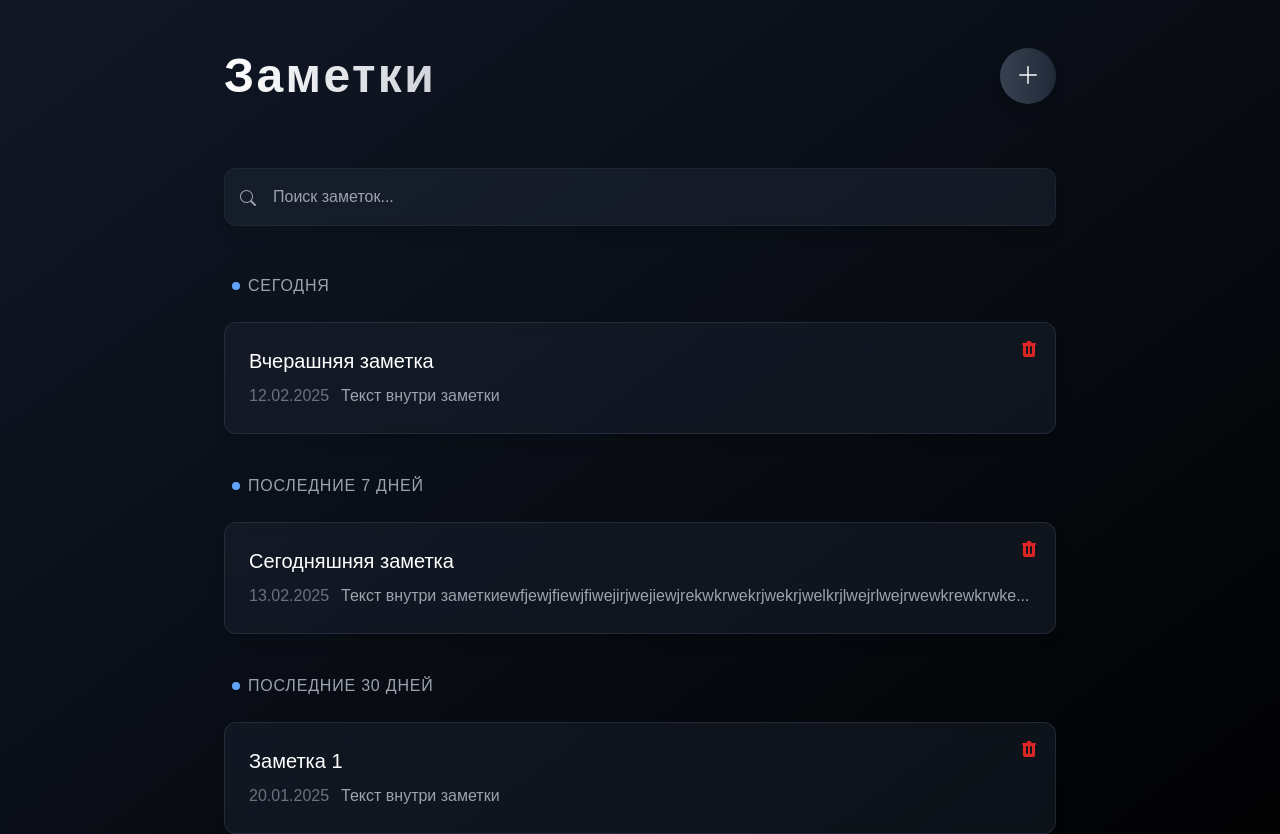
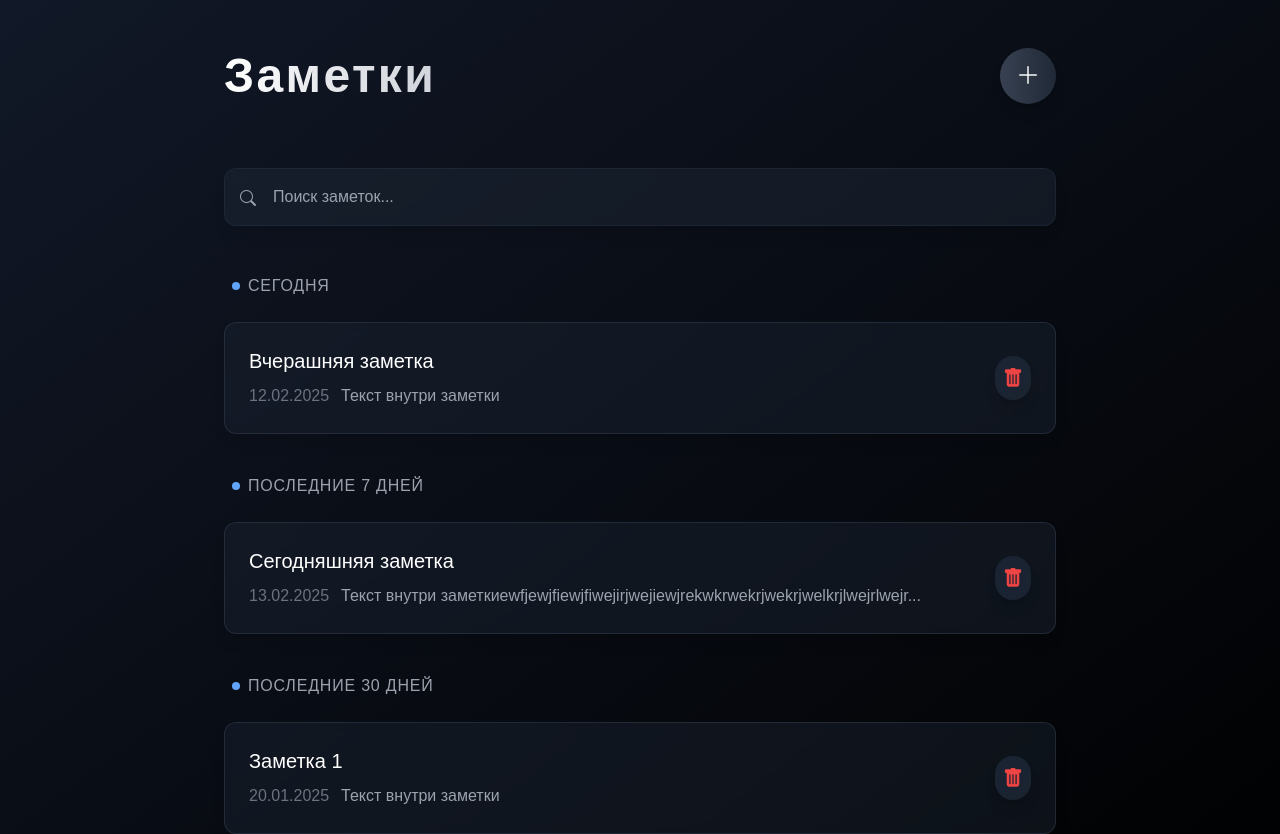
Before and after one commit to TG-Note-App/note-fe, a Vue app: page /notes in a window 1280 px wide. Shown: the top 834 px of the page. Built offline with nearby package versions, Linux system fonts and the light colour scheme.

Commit message:
feat: redesign delete btn

```diff
--- a/src/components/NoteCard.vue
+++ b/src/components/NoteCard.vue
@@ -2,7 +2,8 @@
   <div
     class="group relative overflow-hidden rounded-xl p-6 cursor-pointer bg-gray-800/40 backdrop-blur-sm hover:bg-gray-700/50 hover:border-blue-500/30 hover:-translate-y-1 border border-gray-700/50 shadow-lg hover:shadow-xl transform transition-all duration-500 motion-safe:animate-fadeIn"
   >
-    <RouterLink :to="'/notes/' + props.id">
+    <div class="flex gap-3 h-full">
+      <RouterLink :to="'/notes/' + props.id" class="flex-1 min-w-0">
         <div
           class="absolute inset-0 bg-gradient-to-r from-blue-500/10 via-cyan-500/10 to-blue-500/10
             opacity-0 group-hover:opacity-100 transition-opacity duration-500
@@ -18,8 +19,8 @@
             {{ props.title }}
           </h4>
 
-      <div class="flex items-center gap-3">
-        <span class="text-gray-500">
+          <div class="flex items-center gap-3 min-w-0">
+            <span class="text-gray-500 flex-shrink-0">
               {{ new Date(props.lastModified).toLocaleDateString('ru-RU', {
                 day: '2-digit',
                 month: '2-digit',
@@ -29,7 +30,7 @@
 
             <p
               ref="textPreview"
-          class="flex-1 line-clamp-1 leading-relaxed text-gray-400 whitespace-nowrap overflow-hidden text-ellipsis
+              class="flex-1 min-w-0 line-clamp-1 leading-relaxed text-gray-400 whitespace-nowrap overflow-hidden text-ellipsis
                 group-hover:text-gray-300 transition-colors duration-300"
             >
               {{ props.text }}
@@ -37,17 +38,20 @@
           </div>
         </div>
       </RouterLink>
-    <!-- Gradient overlay -->
 
+      <div class="flex items-center flex-shrink-0">
         <button
-      @click="$emit('delete')"
-      class="text-red-600 hover:text-red-800 p-2 absolute top-2 right-2"
+          @click.prevent="$emit('delete')"
+          class="text-red-500 p-2
+            bg-gray-800/80 hover:bg-gray-700/80
+            rounded-full shadow-lg
+            transition-all duration-300 ease-in-out"
           aria-label="Delete note"
         >
-      <svg xmlns="http://www.w3.org/2000/svg" class="h-5 w-5" viewBox="0 0 20 20" fill="currentColor">
-        <path fill-rule="evenodd" d="M9 2a1 1 0 00-.894.553L7.382 4H4a1 1 0 000 2v10a2 2 0 002 2h8a2 2 0 002-2V6a1 1 0 100-2h-3.382l-.724-1.447A1 1 0 0011 2H9zM7 8a1 1 0 012 0v6a1 1 0 11-2 0V8zm5-1a1 1 0 00-1 1v6a1 1 0 102 0V8a1 1 0 00-1-1z" clip-rule="evenodd" />
-      </svg>
+          <i class="bi bi-trash-fill text-xl"></i>
         </button>
+      </div>
+    </div>
   </div>
 </template>
 
@@ -99,7 +103,7 @@ onMounted(async () => {
     if (textWidth > containerWidth) {
       const ratio = containerWidth / textWidth
       const charCount = Math.floor(originalText.length * ratio)
-      truncated = originalText.slice(0, charCount - 4) + '...'
+      truncated = originalText.slice(0, charCount - 10) + '...'
     }
 
     document.body.removeChild(span)
```
Lines whose indentation alone changed are shown as unchanged.
